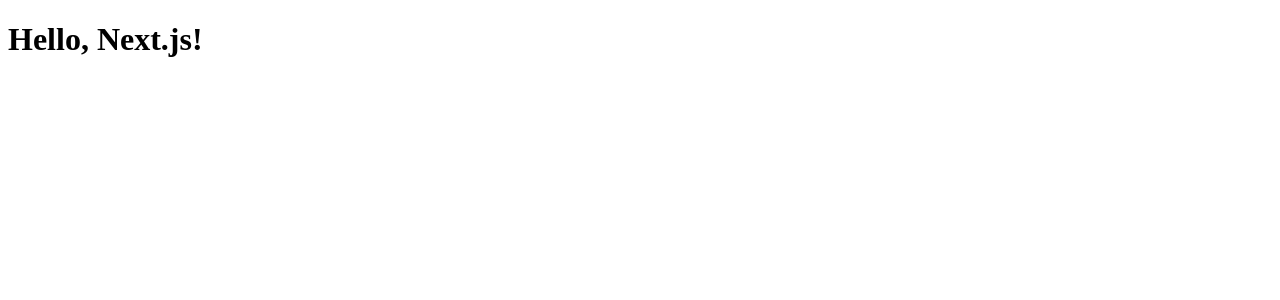
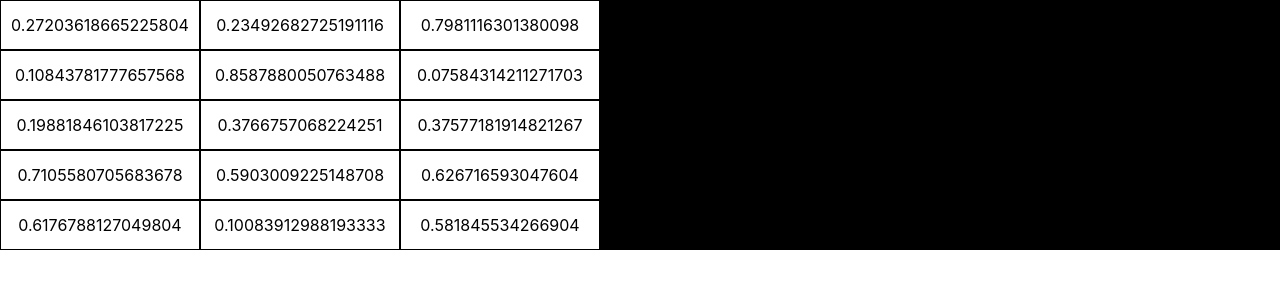
Before and after one commit to ultracookies/ai-algorithm-visualiser, a Next.js app: page / in a window 1280 px wide. Shown: the top 300 px of the page. Built offline with nearby package versions, Linux system fonts and the light colour scheme.

Commit message:
import tailwind and bunch of other stuff. create basic weight table

```diff
--- /dev/null
+++ b/app/globals.css
@@ -0,0 +1,3 @@
+@import "tailwindcss";
+
+@custom-variant dark (&:where(.dark, .dark *));
--- a/app/layout.tsx
+++ b/app/layout.tsx
@@ -1,4 +1,6 @@
 import React from "react";
+
+import "./globals.css";
 
 export default function RootLayout({
   children,
@@ -6,8 +8,10 @@
   children: React.ReactNode;
 }) {
   return (
-    <html lang="en">
-      <body>{children}</body>
+    <html lang="en" className="dark">
+      <body>
+        <div className="dark:bg-black">{children}</div>
+      </body>
     </html>
   );
 }
--- a/app/page.tsx
+++ b/app/page.tsx
@@ -1,5 +1,23 @@
 import React from "react";
+import WeightTable from "./weight-table-components/weight-table";
+
+import "./globals.css";
+
+function generateRandomArray(
+  rowCount: number,
+  columnCount: number
+): number[][] {
+  const layer: number[][] = [];
+  for (let i = 0; i < rowCount; ++i) {
+    const row: number[] = [];
+    for (let j = 0; j < columnCount; ++j) row.push(Math.random());
+    layer.push(row);
+  }
+  return layer;
+}
 
 export default function Page() {
-  return <h1>Hello, Next.js!</h1>;
+  const layer = generateRandomArray(5, 5);
+
+  return <WeightTable layer={layer} />;
 }
--- a/app/weight-table-components/weight-table.tsx
+++ b/app/weight-table-components/weight-table.tsx
@@ -1,5 +1,50 @@
-import Grid from "react-window";
+"use client";
 
-const Cell = ({ columnIndex, rowIndex, style }) => {
-  <div style={style}></div>;
-};
+import { FixedSizeGrid } from "react-window";
+
+import "./weighttablestyles.css";
+
+interface WeightTableProps {
+  layer: number[][];
+}
+
+export default function WeightTable({ layer }: WeightTableProps) {
+  const Cell = ({ columnIndex, rowIndex, style }) => (
+    <div
+      style={{
+        ...style,
+        padding: "1px", // creates a "gap" between cells
+        boxSizing: "border-box",
+      }}
+    >
+      <div
+        style={{
+          width: "100%",
+          height: "100%",
+          background: "white", // cell color
+          display: "flex",
+          alignItems: "center",
+          justifyContent: "center",
+        }}
+      >
+        {layer[rowIndex][columnIndex]}
+      </div>
+    </div>
+  );
+
+  return (
+    <FixedSizeGrid
+      rowCount={layer.length}
+      rowHeight={50}
+      columnCount={layer[0].length}
+      columnWidth={200}
+      height={250}
+      width={600}
+      style={{
+        background: "black",
+      }}
+    >
+      {Cell}
+    </FixedSizeGrid>
+  );
+}
--- /dev/null
+++ b/app/weight-table-components/weighttablestyles.css
@@ -0,0 +1,7 @@
+.GridItem {
+  display: flex;
+  align-items: center;
+  justify-content: center;
+  padding: "2px";
+  box-sizing: "border-box";
+}
--- a/package.json
+++ b/package.json
@@ -1,5 +1,6 @@
 {
   "dependencies": {
+    "@tailwindcss/postcss": "^4.1.10",
     "next": "^15.3.3",
     "react": "^19.1.0",
     "react-dom": "^19.1.0",
--- /dev/null
+++ b/postcss.config.mjs
@@ -0,0 +1,2 @@
+const config = { plugins: { "@tailwindcss/postcss": {} } };
+export default config;
```
Also changed, not shown: 1 other file (tests, documents, lock files or other folders).
